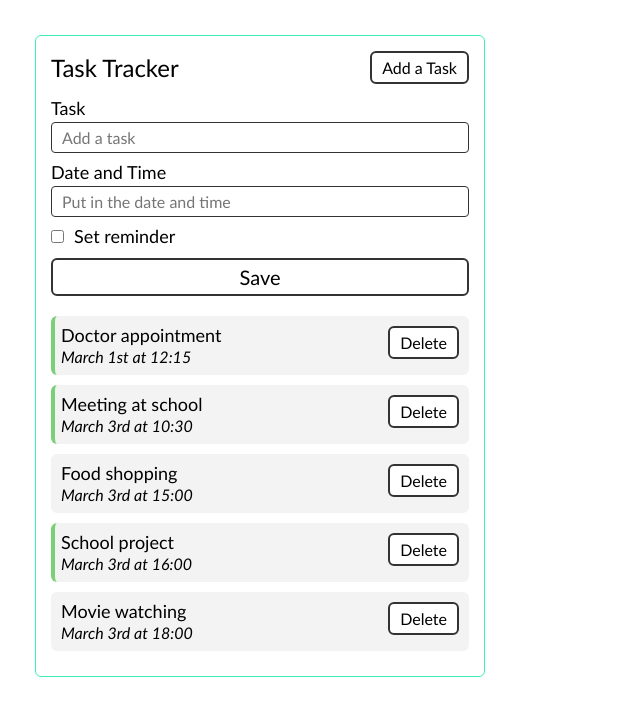
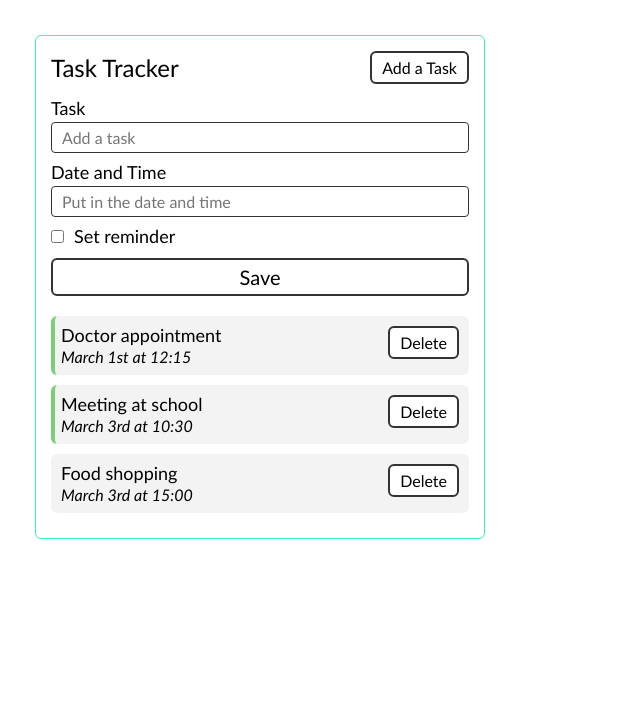
Before and after one commit to JacobGlitcher/VueDo, a Vue app: page / in a window 1280 px wide. Shown: the top 716 px of the page, without its empty margins (0-640 px from the left). Built offline with nearby package versions, Linux system fonts and the light colour scheme; the HTML template or start-up script is replaced by a standard one.

Commit message:
added add task functionality and some validation corrections

```diff
--- a/src/App.vue
+++ b/src/App.vue
@@ -6,7 +6,7 @@
       <Button text="Add a Task"/>
     </div>
 
-    <AddTask/>
+    <AddTask @add-task="addTask"/>
 
     <Tasks :tasks="tasks" @delete-task="deleteTask" @toggle-reminder="toggleReminder"/>
   </div>
@@ -34,33 +34,21 @@
     created() {
       this.tasks = [
         {
-          id: 1,
+          id: 0,
           text: 'Doctor appointment',
           day: 'March 1st at 12:15',
           reminder: true,
         },
         {
-          id: 2,
+          id: 1,
           text: 'Meeting at school',
           day: 'March 3rd at 10:30',
           reminder: true,
         },
         {
-          id: 3,
+          id: 2,
           text: 'Food shopping',
           day: 'March 3rd at 15:00',
-          reminder: false,
-        },
-        {
-          id: 4,
-          text: 'School project',
-          day: 'March 3rd at 16:00',
-          reminder: true,
-        },
-        {
-          id: 5,
-          text: 'Movie watching',
-          day: 'March 3rd at 18:00',
           reminder: false,
         },
       ]
@@ -73,6 +61,11 @@
         this.tasks = this.tasks.map((task) => {
           return task.id === id ? {...task, reminder: !task.reminder} : task
         });
+      },
+      addTask(newTask) {
+        this.tasks = [...this.tasks, newTask];
+
+        this.tasks.forEach((task, index) => task.id = index);
       }
     },
   }
--- a/src/components/AddTask.vue
+++ b/src/components/AddTask.vue
@@ -30,7 +30,7 @@
 
 <script>
   import useVuelidate from '@vuelidate/core';
-  import {required, maxLength, alpha, alphaNum} from '@vuelidate/validators';
+  import {required, maxLength} from '@vuelidate/validators';
 
   export default {
     name: 'AddTask',
@@ -44,8 +44,8 @@
     },
     validations() {
       return {
-        text: {required, maxLength: maxLength(50), alpha},
-        day: {required, maxLength: maxLength(50), alphaNum},
+        text: {required, maxLength: maxLength(50)},
+        day: {required, maxLength: maxLength(50)},
       }
     },
     methods: {
@@ -54,12 +54,23 @@
 
         this.v$.$validate();
 
-        if(!this.v$.$error) {
-          console.log(111);
+        if(this.v$.$error) {
           return;
         }
 
-        console.log(222);
+        const newTask = {
+          text: this.text,
+          day: this.day,
+          reminder: this.reminder,
+        }
+
+        this.$emit('add-task', newTask);
+
+        this.text = '';
+        this.day = '';
+        this.reminder = false;
+
+        this.v$.$reset();
       }
     }
   }
```
